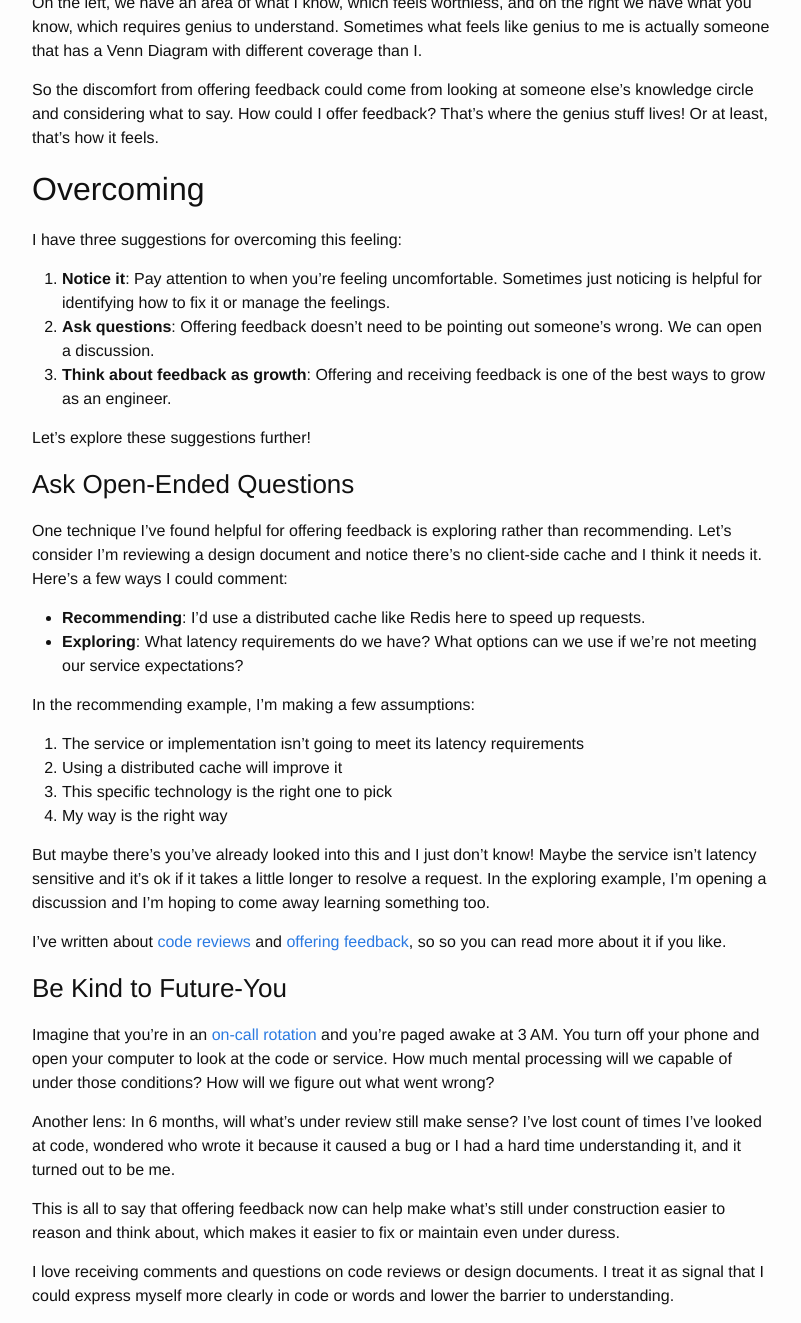
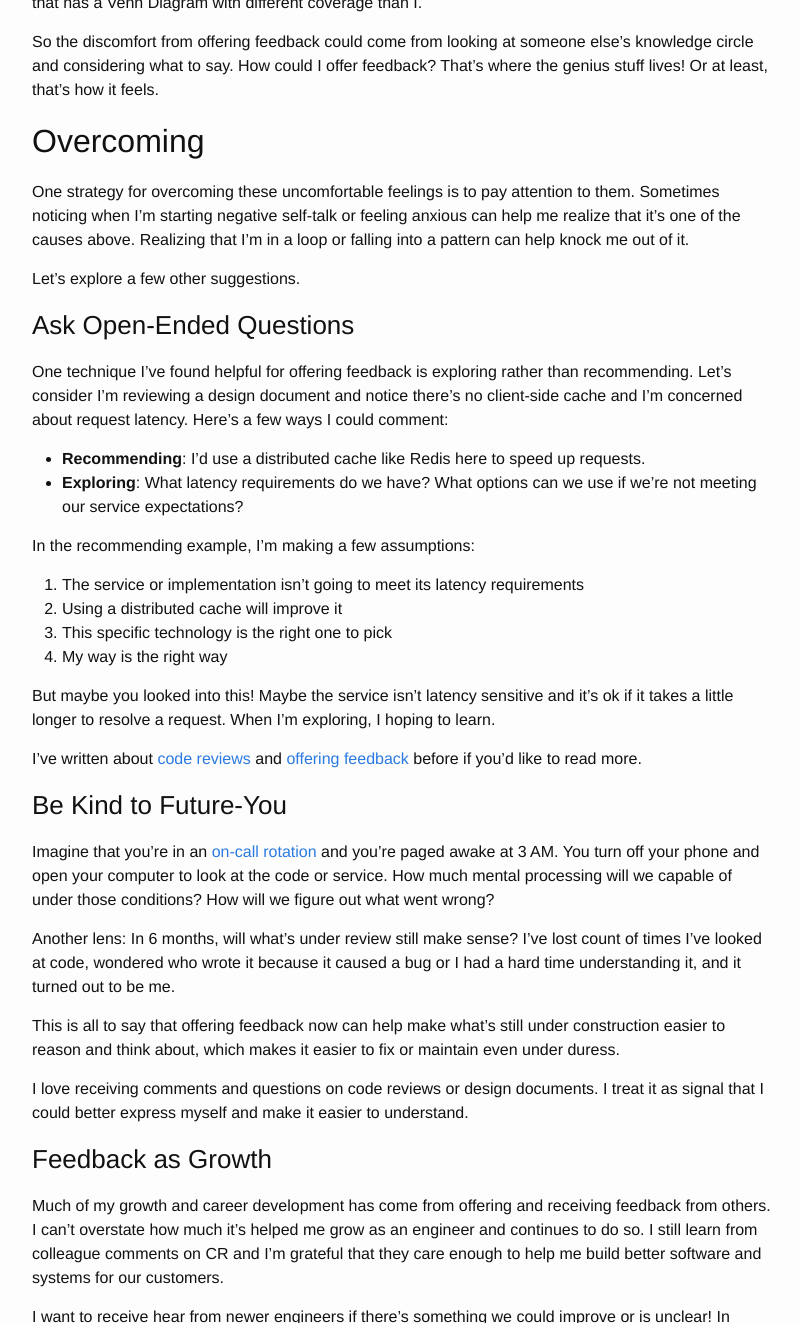
Before and after one commit to kevinlondon/kevinlondon.github.io, a Jekyll site: the page built from _posts/2022-02-12-providing-feedback-to-engineers.md, in a window 1280 px wide and 1400 px high, scrolled down 1749 px, cut to the strip 77-1400 px from the top of the window. Shown: the whole strip, without its empty margins (238-1039 px from the left). Built offline with Jekyll 4.4.1, drawn with Linux system fonts in a browser that asks for light colours; comment, search, counter and statistics services are not loaded; some of the changed text lies outside the part shown.

Commit message:
Revised some sentences.

```diff
--- a/_posts/2022-02-12-providing-feedback-to-engineers.md
+++ b/_posts/2022-02-12-providing-feedback-to-engineers.md
@@ -11,7 +11,7 @@ themselves. What feedback could they offer to a team that knows
 what they're doing? Haven't the engineers already considered any
 points they might bring up?
 
-I think this experience is common! I've joined new teams and had a hard time
+I go through this too. I've joined new teams and had a hard time
 figuring out how to engage with my teammates and what I could offer.
 In this post, we'll explore what's behind the discomfort and ways to overcome
  it.
@@ -29,7 +29,7 @@ know what the rules are. How do people handle themselves in this environment?
 Should I adhere to that or do my own thing? Do I wait to say something's wrong
 or do I try to understand it first?
 
-Dan Luu wrote a post I think about often on
+Dan Luu wrote a post on
 [the Normalization of Device](https://danluu.com/wat/, where he talks about the
 process of strange things becoming normal over time and how that
 happens. From his post:
@@ -69,14 +69,14 @@ think—and that soon enough, people will discover the truth about them.
 One step towards dealing with impostor syndrome is noticing the internal
 voice and doubts start to appear. I've [written about impostor
 syndrome](https://www.kevinlondon.com/2015/05/27/impostor-syndrome-and-me) and
-sometimes refer back to it when I'm feeling underwater.
+sometimes refer to it when I'm feeling underwater.
 
 ### Venn Diagram Knowledge
 
 When I'm talking with someone, I'm sometimes blown away by how much it feels
 like they know versus what I know. How did they learn so much about this topic?
 Something that helps me to keep in mind is that knowledge is like a Venn
-Diagram. To illustrate, here's how I think about it:
+Diagram. Here's an illustration:
 
 ![Knowledge Venn Diagram](https://imgur.com/9xwNXOs)
 
@@ -90,20 +90,18 @@ else's knowledge circle and considering what to say. How could I offer feedback?
 That's where the genius stuff lives! Or at least, that's how it feels.
 
 ## Overcoming
-I have three suggestions for overcoming this feeling:
-1. **Notice it**: Pay attention to when you're feeling uncomfortable. Sometimes
-   just noticing is helpful for identifying how to fix it or manage the
-   feelings.
-2. **Ask questions**: Offering feedback doesn't need to be pointing out
-   someone's wrong. We can open a discussion.
-3. **Think about feedback as growth**: Offering and receiving feedback is one of the best ways to grow as an engineer.
 
-Let's explore these suggestions further!
+One strategy for overcoming these uncomfortable feelings is to pay attention to
+them. Sometimes noticing when I'm starting negative self-talk or feeling anxious
+can help me realize that it's one of the causes above. Realizing that I'm in
+a loop or falling into a pattern can help knock me out of it.
+
+Let's explore a few other suggestions.
 
 ### Ask Open-Ended Questions
 One technique I've found helpful for offering feedback is exploring rather than recommending.
 Let's consider I'm reviewing a design document and notice there's no client-side
-cache and I think it needs it. Here's a few ways I could comment:
+cache and I'm concerned about request latency. Here's a few ways I could comment:
 
 * **Recommending**: I'd use a distributed cache like Redis here to speed up requests.
 * **Exploring**: What latency requirements do we have? What options can we use
@@ -115,12 +113,15 @@ In the recommending example, I'm making a few assumptions:
 3. This specific technology is the right one to pick
 4. My way is the right way
 
-But maybe there's you've already looked into this and I just don't know! Maybe
+But maybe you looked into this! Maybe
 the service isn't latency sensitive and it's ok if it takes a little longer to
-resolve a request. In the exploring example, I'm opening a discussion and I'm
-hoping to come away learning something too.
+resolve a request. When I'm exploring, I hoping to learn.
 
-I've written about [code reviews](https://www.kevinlondon.com/2015/05/05/code-review-best-practices) and [offering feedback](https://www.kevinlondon.com/2018/06/05/more-code-review-best-practices), so so you can read more about it if you like.
+I've written about [code
+reviews](https://www.kevinlondon.com/2015/05/05/code-review-best-practices) and
+[offering
+feedback](https://www.kevinlondon.com/2018/06/05/more-code-review-best-practices)
+before if you'd like to read more.
 
 ### Be Kind to Future-You
 
@@ -139,15 +140,10 @@ construction easier to reason and think about, which makes it easier to fix
 or maintain even under duress.
 
 I love receiving comments and questions on code reviews or design documents.
-I treat it as signal that I could express myself more clearly in code or words
-and lower the barrier to understanding.
+I treat it as signal that I could better express myself
+and make it easier to understand.
 
 ### Feedback as Growth
-
-The last suggestion I'd like to make about overcoming this feeling is about how
-we think about feedback.
-Changing how I think about feedback has been instrumental to changing how I feel when
-I receive it.
 
 Much of my growth and career development has come from offering
 and receiving feedback from others. I can't overstate how much it's helped me
```
Also changed, not shown: other parts of _posts/2022-02-12-providing-feedback-to-engineers.md (+1 -1 lines).
